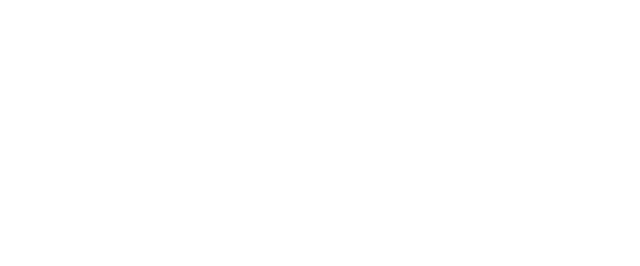
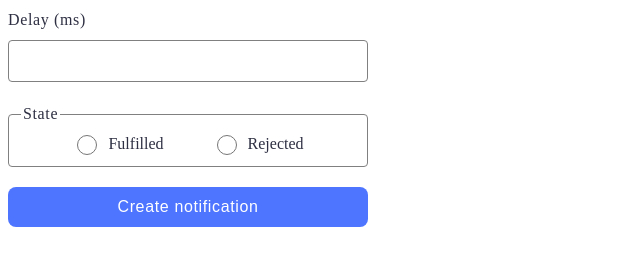
Before and after one commit to Oleh18zb/goit-js-hw-10, a website built with Vite: page src/2-snackbar.html in a window 1280 px wide. Shown: the whole page, without its empty margins (0-640 px from the left). Built offline with nearby package versions, Linux system fonts and the light colour scheme.

Commit message:
done second part

```diff
--- a/src/2-snackbar.html
+++ b/src/2-snackbar.html
@@ -5,9 +5,34 @@
     <meta http-equiv="X-UA-Compatible" content="IE=edge" />
     <meta name="viewport" content="width=device-width, initial-scale=1.0" />
     <title>Snackbar</title>
+    <link rel="stylesheet" href="iziToast.min.css">
     <link rel="stylesheet" href="./css/styles.css" />
   </head>
   <body>
+
+    <form class="form">
+      <label class="label-ms">
+        Delay (ms)
+        <input class="label-ms-input" type="number" name="delay" required />
+      </label>
+
+      <fieldset class="fieldset">
+        <legend class="legend">State</legend>
+        <label class="field-label">
+          <input class="field-input" type="radio" name="state" value="fulfilled" required />
+          Fulfilled
+        </label>
+        <label class="field-label">
+          <input class="field-input" type="radio" name="state" value="rejected" required />
+          Rejected
+        </label>
+      </fieldset>
+
+      <button class="field-btn" type="submit">Create notification</button>
+    </form>
+
+
+<script src="iziToast.min.js" type="module"></script>
 
 <script type="module" src="./js/2-snackbar.js"></script>
 
--- a/src/css/2-snackbar.css
+++ b/src/css/2-snackbar.css
@@ -0,0 +1,77 @@
+.form {
+width: 360px;
+
+}
+
+.label-ms {
+    display: flex;
+    align-items: flex-start;
+    justify-content: flex-start;
+    flex-direction: column;
+    gap: 8px;
+    font-weight: 400;
+font-size: 16px;
+line-height: 1.5;
+letter-spacing: 0.04em;
+color: #2e2f42;
+margin-bottom: 20px;
+}
+
+.label-ms-input {
+    border: 1px solid #808080;
+    border-radius: 4px;
+    width: 358px;
+    height: 40px;
+    padding: 0;
+}
+
+.fieldset {
+border-radius: 4px;
+border: 1px solid #808080;
+display: flex;
+align-items: center;
+justify-content: center;
+flex-direction: row;
+gap: 48px;
+margin-bottom: 20px;
+margin-left: 0;
+margin-right: 0;
+}
+
+.legend {
+    font-weight: 400;
+    font-size: 16px;
+    line-height: 1.5;
+    letter-spacing: 0.04em;
+    color: #2e2f42;
+}
+
+.field-label {
+    font-weight: 400;
+    font-size: 16px;
+    line-height: 1.5;
+    color: #2e2f42;
+    display: flex;
+    gap: 8px;
+}
+
+.field-input {
+    border: 1px solid #757575;
+    border-radius: 14px;
+    width: 20px;
+    height: 20px;
+}
+
+.field-btn {
+    border-radius: 8px;
+    padding: 8px 16px;
+    width: 360px;
+    height: 40px;
+    background-color: #4e75ff;
+    border: none;
+    font-weight: 500;
+font-size: 16px;
+line-height: 1.5;
+letter-spacing: 0.04em;
+color: #fff;
+}
--- a/src/js/2-snackbar.js
+++ b/src/js/2-snackbar.js
@@ -1 +1,34 @@
-console.log('Snackbar');
+import iziToast from "izitoast";
+
+import "izitoast/dist/css/iziToast.min.css";
+
+document.querySelector('.form').addEventListener('submit', function (event) {
+    event.preventDefault();
+
+    const delay = parseInt(event.target.delay.value);
+    const state = event.target.state.value;
+
+    const promise = new Promise((resolve, reject) => {
+        setTimeout(() => {
+            if (state === 'fulfilled') {
+                resolve(delay);
+            } else {
+                reject(delay);
+            }
+        }, delay);
+    });
+
+    promise
+    .then(delay => {
+        iziToast.success({
+            title: 'Success',
+            message: `✅ Fulfilled promise in ${delay}ms`,
+        });
+    })
+    .catch(delay => {
+        iziToast.error({
+            title: 'Error',
+            message: `❌ Rejected promise in ${delay}ms`,
+        });
+    });
+});
```
